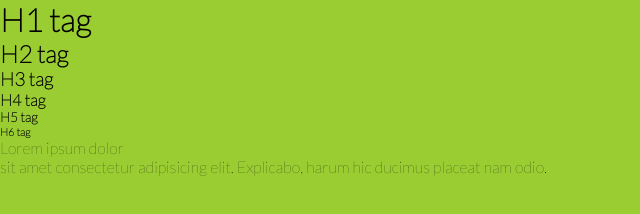
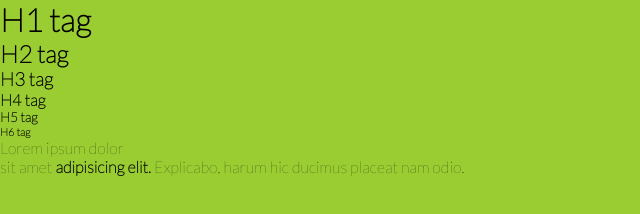
Before and after one commit to valost/Draft, a plain HTML site: page index.html in a window 1280 px wide. Shown: the whole page, without its empty margins (0-640 px from the left). Drawn offline with Linux system fonts and the light colour scheme.

Commit message:
changed p

```diff
--- a/index.html
+++ b/index.html
@@ -26,7 +26,7 @@
     <h5>H5 tag</h5>
     <h6>H6 tag</h6>
 
-    <p>Lorem ipsum dolor <br>sit amet consectetur adipisicing elit. Explicabo, harum hic ducimus placeat nam odio.</p>
+    <p>Lorem ipsum dolor <br>sit amet <strong>adipisicing elit.</strong> Explicabo, harum hic ducimus placeat nam odio.</p>
 
 </body>
 </html>
```
